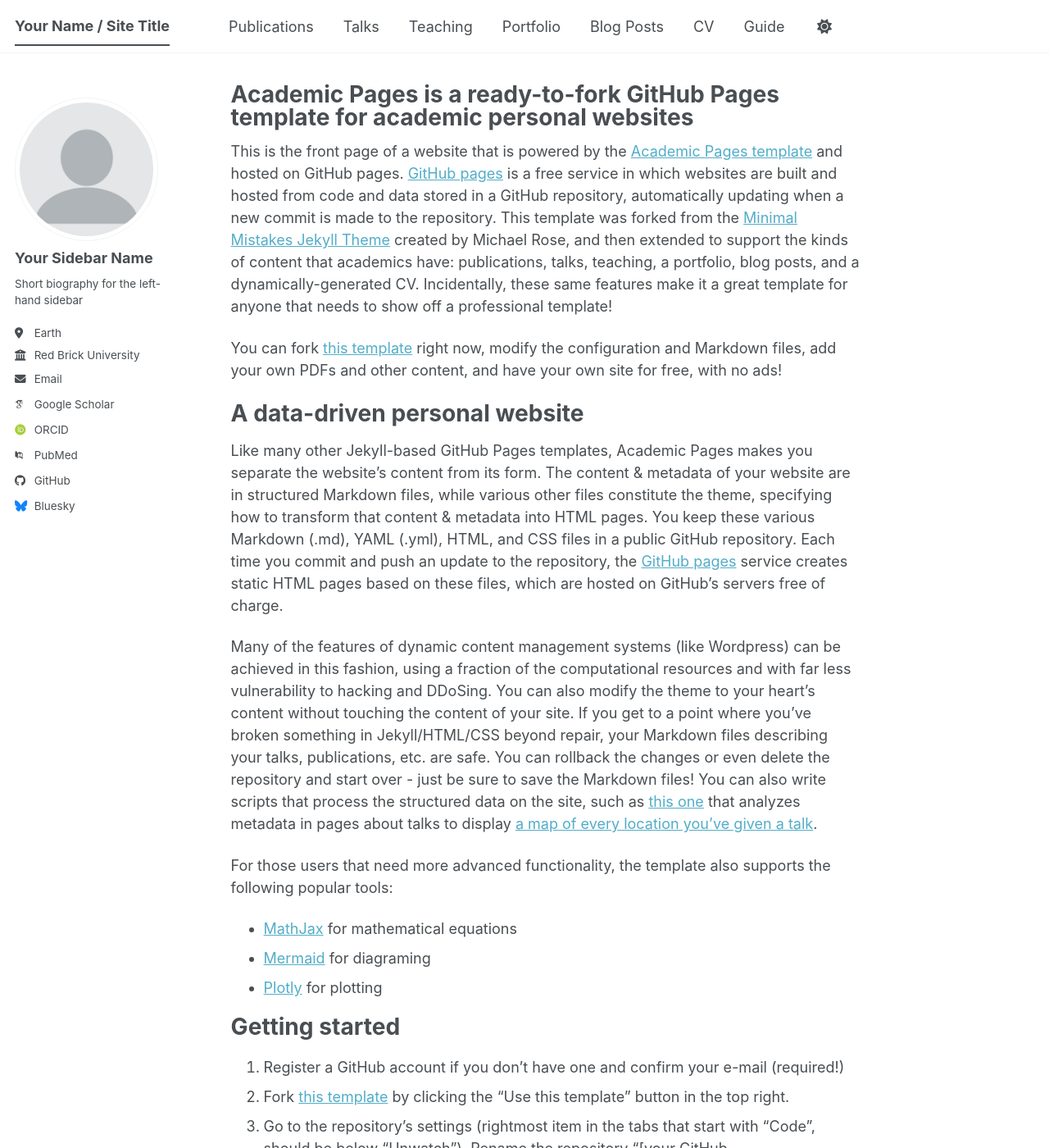
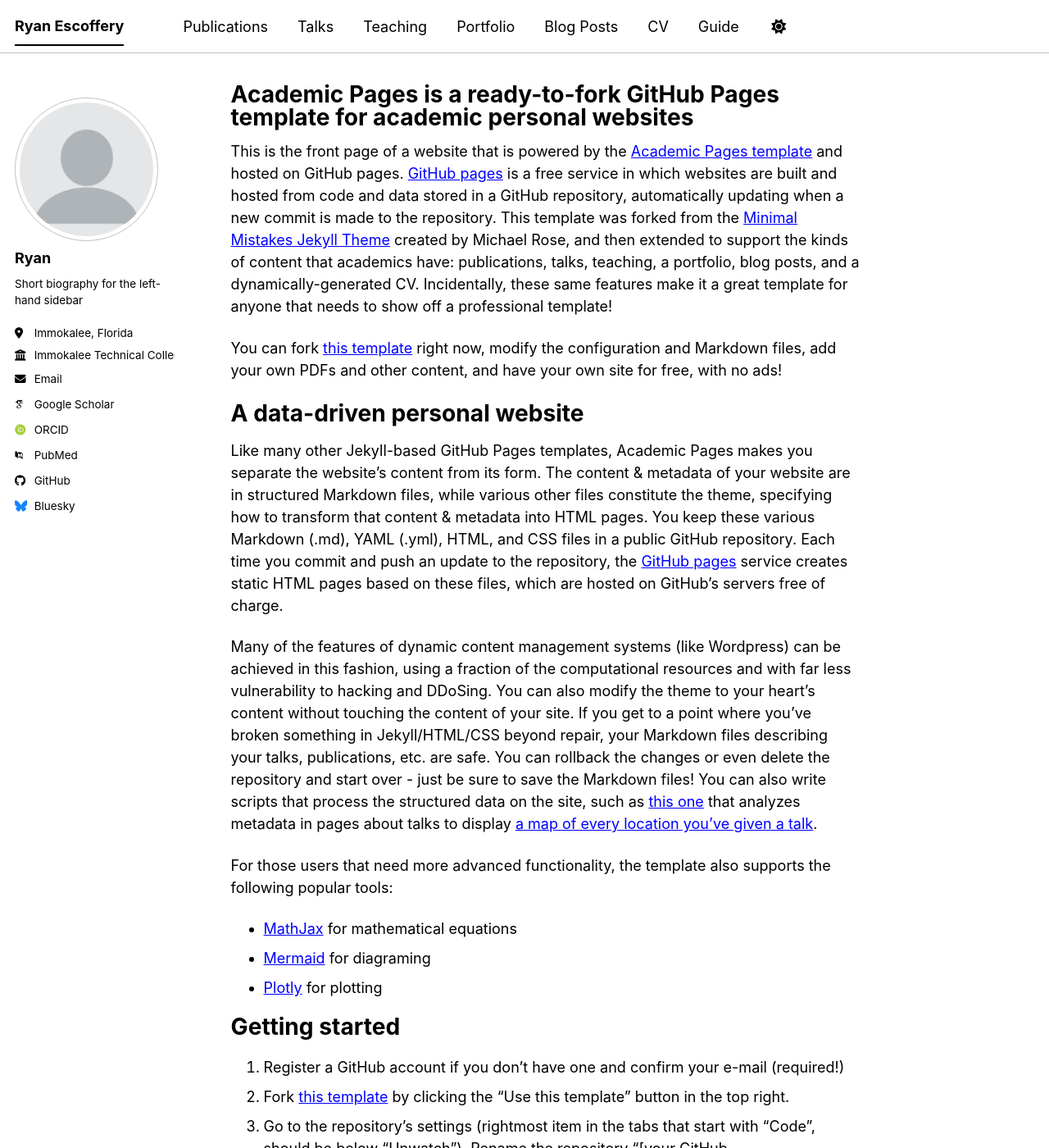
Before and after one commit to dxundre/dxundre, a Jekyll site: the page built from _pages/about.md, in a window 1280 px wide and 1400 px high. Shown: the whole window at 82% size. Built offline with Jekyll 4.4.1, drawn with Linux system fonts in a browser that asks for light colours; some web fonts are replaced; a script bundle is joined from its source files by our own code; library files that are not in the unit come from our copies; some of the changed text lies outside the part shown.

Commit message:
Update _config.yml

```diff
--- a/_config.yml
+++ b/_config.yml
@@ -8,11 +8,11 @@
 
 # Basic Site Settings
 locale                   : "en-US"
-site_theme               : "default" # The available themes options are "default", "air", "sunrise", "mint", "dirt" and "contrast"
-title                    : "Your Name / Site Title"
+site_theme               : "contrast" # The available themes options are "default", "air", "sunrise", "mint", "dirt" and "contrast"
+title                    : "Ryan Escoffery"
 title_separator          : "-"
-name                     : &name "Your Name"
-description              : &description "Your Name's academic portfolio"   # Update this with a general description of your site, this is the default if not overridden by a page
+name                     : &name "Ryan Escoffery"
+description              : &description "Ryan's Site"   # Update this with a general description of your site, this is the default if not overridden by a page
 url                      : https://academicpages.github.io # The base hostname & protocol for your site e.g. "https://[your GitHub username].github.io",
                                                            # or if you already have some other page hosted on Github then use "https://[your GitHub username].github.io/[Your Repo Name]"
 baseurl                  : "" # the subpath of your site, e.g. "/blog"
@@ -24,13 +24,12 @@ repository               : "academicpages/academicpages.github.io"
 author:
   # Biographic information
   avatar           : "profile.png"
-  name             : "Your Sidebar Name"
-  pronouns         : # example: "she/her"
+  name             : "Ryan"
   bio              : "Short biography for the left-hand sidebar"
-  location         : "Earth"
-  employer         : "Red Brick University"
+  location         : "Immokalee, Florida"
+  employer         : "Immokalee Technical College"
   uri              : # URL
-  email            : "none@example.org"
+  email            : "escofferyryan97@gmail.com"
 
   # Academic websites
   academia         : # URL
@@ -51,7 +50,7 @@ author:
   bitbucket        : # Username - Update with your username on the site
   codepen          : # Username
   dribbble         : # Username
-  github           : "academicpages"
+  github           : "dxundre"
   kaggle           : # Username
   stackoverflow    : # User number or user number and name (i.e., use "1" or "1/jeff-atwood")
 
@@ -66,7 +65,7 @@ author:
   keybase          : # Username
   instagram        : # Username
   lastfm           : # Username
-  linkedin         : # Username
+  linkedin         : # Ryan Escoffery
   mastodon         : # URL
   medium           : # URL
   pinterest        : # Username
@@ -94,7 +93,7 @@ publication_category:
 # Site Settings
 teaser                   :  # filename of teaser fallback teaser image placed in /images/ for social media previews
 breadcrumbs              : false # true, false (default)
-words_per_minute         : 160
+words_per_minute         : 100
 future                   : true
 read_more                : "disabled" # if enabled, adds "Read more" links to excerpts
 talkmap_link             : false      #change to true to add link to talkmap on talks page
```
